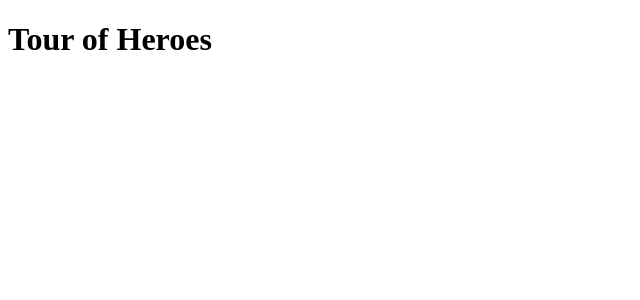
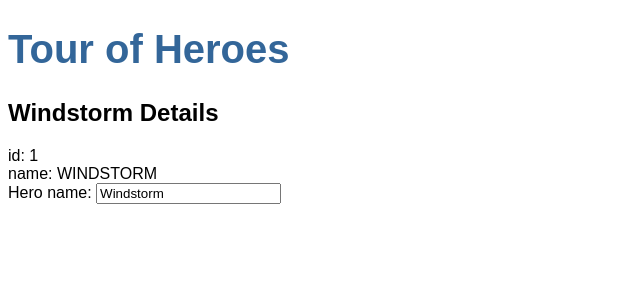
Before and after one commit to ronaldovctor/AngularTutorial, an Angular app: page / in a window 1280 px wide. Shown: the top 300 px of the page, without its empty margins (0-640 px from the left). Built offline with nearby package versions, Linux system fonts and the light colour scheme.

Commit message:
Add ngModel

```diff
--- a/src/app/app.component.css
+++ b/src/app/app.component.css
@@ -0,0 +1,44 @@
+/* Application-wide Styles */
+h1 {
+   color: #369;
+   font-family: Arial, Helvetica, sans-serif;
+   font-size: 250%;
+ }
+ h2, h3 {
+   color: #444;
+   font-family: Arial, Helvetica, sans-serif;
+   font-weight: lighter;
+ }
+ body {
+   margin: 2em;
+ }
+ body, input[type="text"], button {
+   color: #333;
+   font-family: Cambria, Georgia, serif;
+ }
+ button {
+   background-color: #eee;
+   border: none;
+   border-radius: 4px;
+   cursor: pointer;
+   color: black;
+   font-size: 1.2rem;
+   padding: 1rem;
+   margin-right: 1rem;
+   margin-bottom: 1rem;
+   margin-top: 1rem;
+ }
+ button:hover {
+   background-color: black;
+   color: white;
+ }
+ button:disabled {
+   background-color: #eee;
+   color: #aaa;
+   cursor: auto;
+ }
+
+ /* everywhere else */
+ * {
+   font-family: Arial, Helvetica, sans-serif;
+ }
--- a/src/app/app.component.html
+++ b/src/app/app.component.html
@@ -1 +1,2 @@
 <h1>{{ title }}</h1>
+<app-heroes></app-heroes>
--- /dev/null
+++ b/src/app/heroes/hero.ts
@@ -0,0 +1,4 @@
+export interface Hero {
+   id: number
+   name: string
+}
--- /dev/null
+++ b/src/app/heroes/heroes.component.html
@@ -0,0 +1,12 @@
+<h2>{{ hero.name }} Details</h2>
+<div>
+   <span>id: </span>{{ hero.id }}
+</div>
+<div>
+   <span>name: </span>{{ hero.name | uppercase }}
+</div>
+
+<div>
+   <label for="name">Hero name: </label>
+   <input id="name" [(ngModel)]="hero.name">
+</div>
--- /dev/null
+++ b/src/app/heroes/heroes.component.ts
@@ -0,0 +1,20 @@
+import { Component, OnInit } from '@angular/core';
+import { Hero } from './hero';
+
+@Component({
+  selector: 'app-heroes',
+  templateUrl: './heroes.component.html',
+  styleUrls: ['./heroes.component.css']
+})
+export class HeroesComponent implements OnInit {
+  hero: Hero = {
+    id: 1,
+    name: 'Windstorm'
+  }
+
+  constructor() { }
+
+  ngOnInit(): void {
+  }
+
+}
```
Also changed, not shown: src/app/app.module.ts (+6 -2 lines), src/app/heroes/heroes.component.css (added), 1 other file (tests, documents, lock files or other folders).
